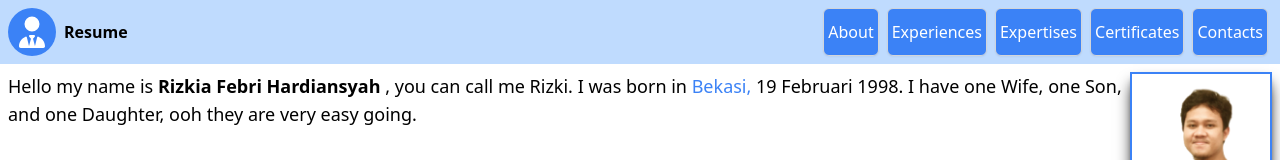
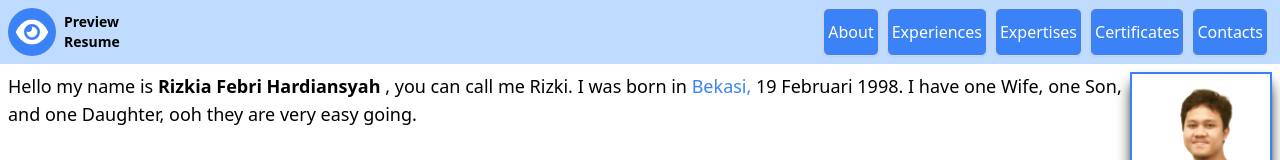
Before and after one commit to sovlow/sovlow.github.io, a plain HTML site: page index.html in a window 1280 px wide. Shown: the top 160 px of the page. Drawn offline with nearby package versions, Linux system fonts and the light colour scheme.

Commit message:
make perfect pwa score, fix at favicon

```diff
--- a/assets/js/index.js
+++ b/assets/js/index.js
@@ -2,8 +2,11 @@ var inc = 1;
 $(document).ready(function() {
   $('nav').append(`
     <div class="flex-1 self-center flex cursor-pointer resume">
-      <i class="fa-solid fa-user-tie text-white bg-blue-500 rounded rounded-full md:w-8 md:h-8 w-6 h-6 p-2"></i>
-      <p class="font-semibold self-center ml-2">Resume</p>
+      <i class="fa-solid fa-eye text-white bg-blue-500 rounded rounded-full md:w-8 md:h-8 w-6 h-6 p-2"></i>
+      <div class="grid grid-cols-1 text-sm font-semibold self-center ml-2">
+        <p>Preview</p>
+        <p>Resume</p>
+      </div>
     </div>
     <div class="flex-1 justify-end hidden md:flex">
       <button class="menu mx-1 rounded-md border border-gray-300 shadow-sm p-1 bg-blue-500 font-medium text-white hover:bg-blue-600">About</button>
--- a/index.html
+++ b/index.html
@@ -4,6 +4,7 @@
 <head>
   <meta charset="UTF-8">
   <meta name="viewport" content="width=device-width, initial-scale=1.0">
+  <link rel="icon" type="image/x-icon" href="assets/images/left-nav.png">
   <title>Home | Portofolio</title>
   <link href="assets/fontawesome/css/all.css">
 </head>
```
Also changed, not shown: resume.html (+1 -0 lines).
